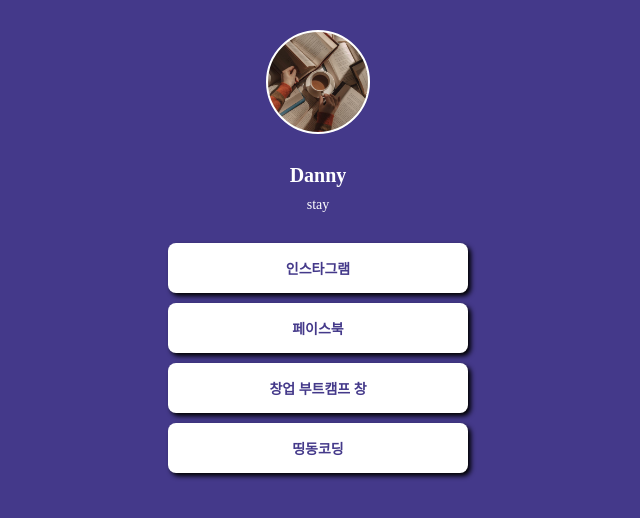
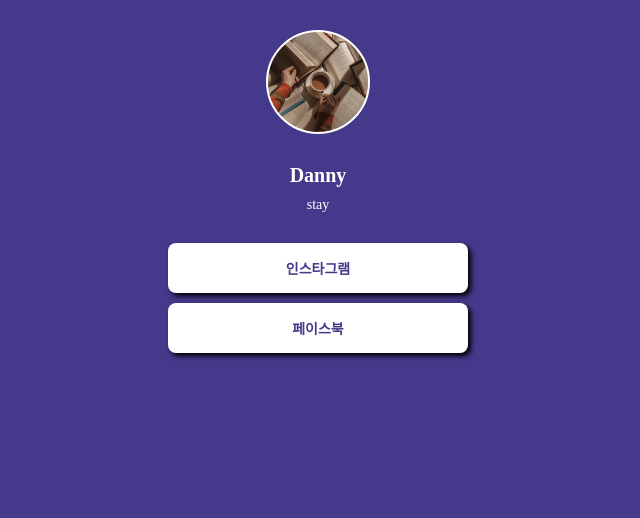
Before and after one commit to junseokhwang2022/mypage, a plain HTML site: page index.html in a window 1280 px wide. Shown: the whole page, without its empty margins (322-962 px from the left). Drawn offline with Linux system fonts and the light colour scheme; a web font is replaced by a local one.

Commit message:
Update index.html

```diff
--- a/index.html
+++ b/index.html
@@ -86,8 +86,6 @@
         <p class="sub">stay</p>
         <a target="_blank" href="https://www.instagram.com/sunday6003/">인스타그램</a>
         <a target="_blank" href="https://www.facebook.com/profile.php?id=100004801123192">페이스북</a>
-        <a target="_blank" href="https://www.facebook.com/profile.php?id=100004801123192">창업 부트캠프 창</a>
-        <a target="_blank" href="https://www.instagram.com/sunday6003/">띵동코딩</a>
     </div>
 
 </body>
```
